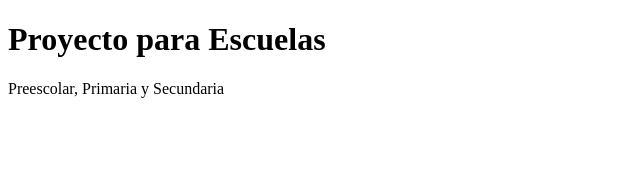
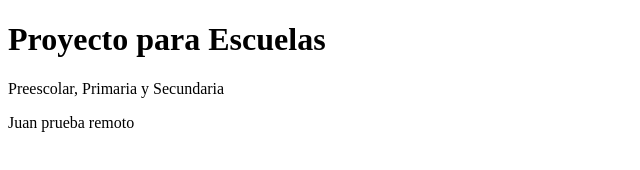
Before and after one commit to JuanjoRojas/Escuelas, a plain HTML site: page index.html in a window 1280 px wide. Shown: the whole page, without its empty margins (0-640 px from the left). Drawn offline with Linux system fonts and the light colour scheme.

Commit message:
Prueba Windows

```diff
--- a/index.html
+++ b/index.html
@@ -12,6 +12,7 @@
 
     <h1>Proyecto para Escuelas</h1>
     <p>Preescolar, Primaria y Secundaria</p>
+    <p>Juan prueba remoto</p>
 
 </body>
 
```
